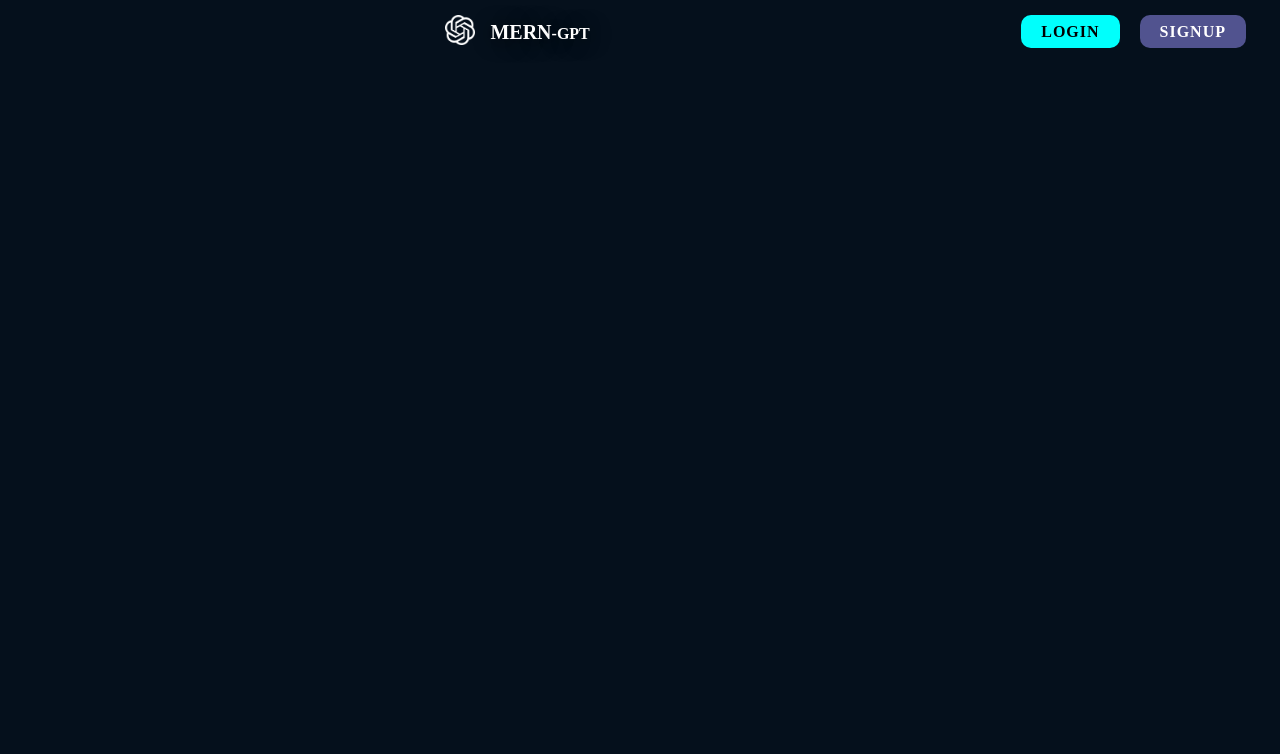
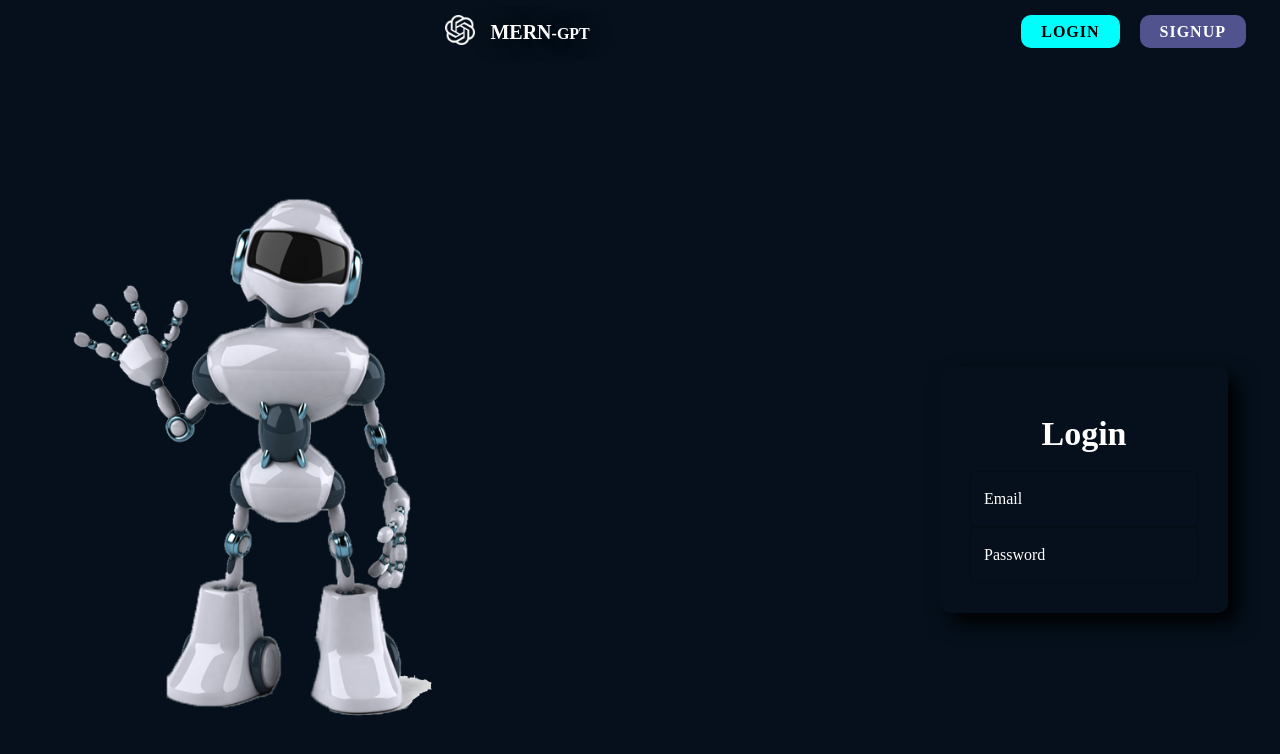
Before and after one commit to se6da6/MERN_AI_chatbot_practice, a React (Vite) app in the folder frontend/: page /login in a window 1280 px wide. Shown: the top 754 px of the page. Built offline with nearby package versions, Linux system fonts and the light colour scheme.

Commit message:
created customized input

```diff
--- /dev/null
+++ b/frontend/src/components/shared/CustomizedInput.tsx
@@ -0,0 +1,15 @@
+import React from "react";
+import TextField from "@mui/material/TextField";
+
+type Props={
+    name: string;
+    type: string;
+    label: string;
+}
+const CustomizedInput =(props:Props)=> {
+    return(
+        <TextField name={props.name} label={props.label} type={props.type} />
+    )
+};
+
+export default CustomizedInput;
--- a/frontend/src/pages/Login.tsx
+++ b/frontend/src/pages/Login.tsx
@@ -1,8 +1,56 @@
 import React from "react";
-import { Box } from "@mui/material";
+
+import { Box, Typography } from "@mui/material";
+import CustomizedInput from "../components/shared/CustomizedInput";
 
 const Login = () => {
-    return <Box width="100%"></Box>;
+    return <Box width={"100%"} height={"100%"} display="flex" flex={1}>
+       <Box
+            padding={8}
+            mt={8}
+            display={{md:"flex", sm:"none", xs:"none"}}
+        >
+            <img src="airobot.png" alt="Robot" style={{width:"400px"}}   />
+            </Box>
+       <Box
+            display={"flex"}
+            flex={{xs:1, md:0.5}}
+            justifyContent={"center"}
+            alignItems={"center"}
+            padding={2}
+            ml={"auto"}
+            mt={16}
+        >
+            <form
+                style={{
+                    margin:"auto",
+                    padding:"30px",
+                    boxShadow: "10px 10px 20px #000",
+                    borderRadius:"10px",
+                    border:"none",
+                }}
+            >
+                <Box
+                    sx={{
+                        display:"flex",
+                        flexDirection: "column",
+                        justifyContent: "center",
+                    }}
+                >
+                    <Typography
+                        variant="h4"
+                        textAlign="center"
+                        padding={2}
+                        fontWeight={600}
+                    >
+                        Login
+                    </Typography>
+                    <CustomizedInput type="email" name="email" label="Email"/>
+                    <CustomizedInput type="password" name="password" label="Password"/>
+                </Box>
+            </form>
+       </Box>
+    </Box>;
 };
 
 export default Login;
```
